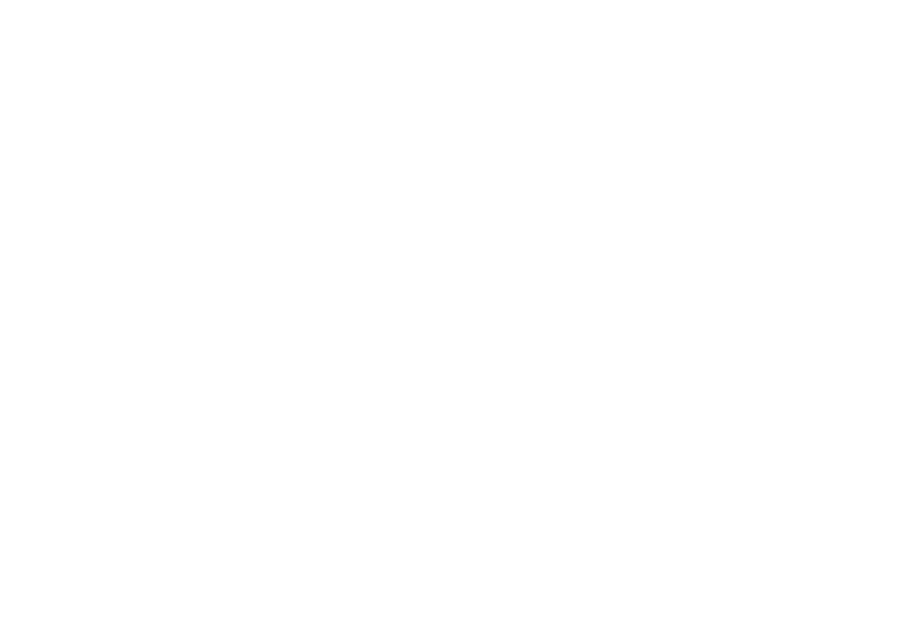
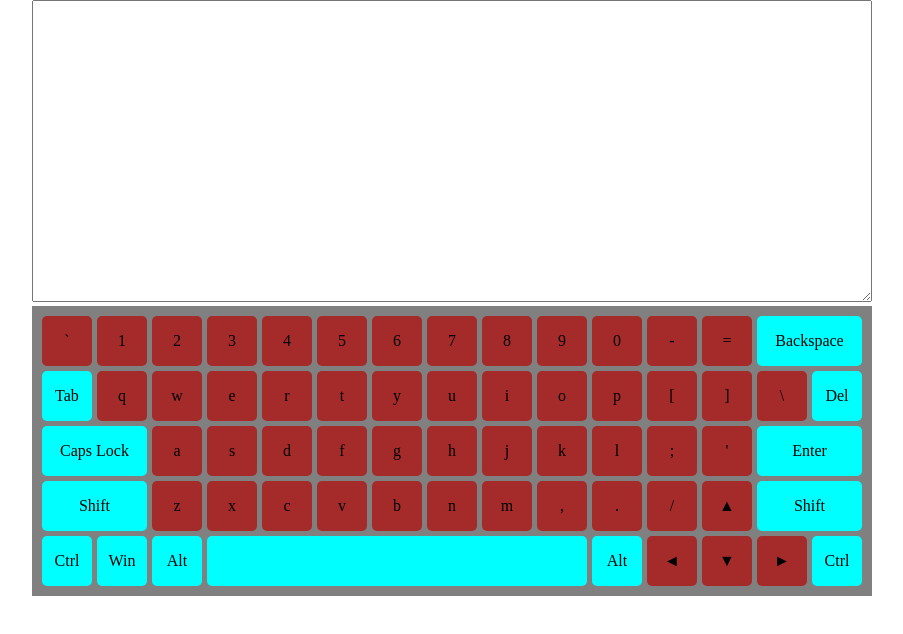
Before and after one commit to stanislav4099/virtual-keyboard, a website with bundled scripts: page index.html in a window 1280 px wide. Shown: the whole page, without its empty margins (188-1091 px from the left). Built offline with nearby package versions, Linux system fonts and the light colour scheme.

Commit message:
feat: add keyboard component

```diff
--- /dev/null
+++ b/app.js
@@ -0,0 +1,42 @@
+import Key from './components/keysComponent.js';
+import {
+  EVENT_CODE,
+  ENG_KEY,
+  ENG_KEY_CAPS,
+  RUS_KEY,
+  RUS_KEY_CAPS,
+} from './components/keys.js';
+
+const BODY = document.querySelector('body');
+const NUMBER_OF_KEYS = 64;
+
+const createKeyBoardComponent = () => {
+  const KEY_ARR = new Array(NUMBER_OF_KEYS).fill(null);
+
+  for (let i = 0; i < NUMBER_OF_KEYS; i += 1) {
+    KEY_ARR[i] = new Key(
+      EVENT_CODE[i],
+      RUS_KEY[i],
+      RUS_KEY_CAPS[i],
+      ENG_KEY[i],
+      ENG_KEY_CAPS[i],
+    );
+  }
+
+  const WRAPPER = document.createElement('div');
+  WRAPPER.classList.add('wrapper');
+
+  const TEXTAERA = document.createElement('textarea');
+  TEXTAERA.classList.add('textarea');
+
+  const KEY_CONTAINER = document.createElement('div');
+  KEY_CONTAINER.classList.add('key-container');
+
+  KEY_ARR.forEach((e) => KEY_CONTAINER.append(e.createKeyComponent()));
+
+  WRAPPER.append(TEXTAERA);
+  WRAPPER.append(KEY_CONTAINER);
+
+  BODY.append(WRAPPER);
+};
+createKeyBoardComponent();
--- a/index.html
+++ b/index.html
@@ -8,5 +8,5 @@
     <title>Keyboard</title>
   </head>
   <body></body>
-  <script type="module" src="index.js"></script>
+  <script type="module" src="app.js"></script>
 </html>
--- a/style.css
+++ b/style.css
@@ -16,6 +16,7 @@
   gap: 5px;
   background-color: gray;
   padding: 10px;
+  user-select: none;
 }
 
 div[class^="Key"],
@@ -48,7 +49,6 @@ div[class^="Digit"],
   display: flex;
   align-items: center;
   justify-content: center;
-  transition: all 0.3s;
   border-radius: 5px;
 }
 .Backspace,
@@ -81,10 +81,11 @@ div[class^="Digit"],
   width: 100px;
   flex-grow: 1;
 }
-.key-container > *:hover {
-  background-color: aquamarine;
+.key-container > * {
   cursor: pointer;
-  transition: all 0.3s;
+}
+.key-color {
+  background-color: aquamarine !important;
 }
 .rus,
 .capsrus,
```
Also changed, not shown: index.js (deleted, +0 -8 lines).
